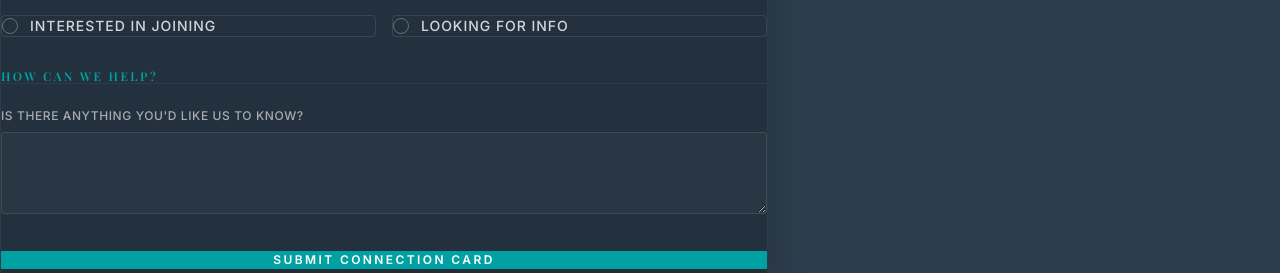
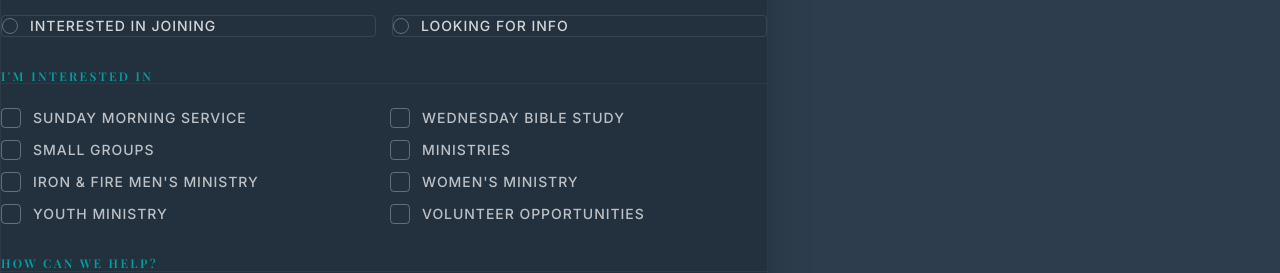
Before and after one commit to Zeldredmaxed/church-admin-web, a Next.js app: page /connect in a window 1280 px wide. Shown: the part 767-1040 px from the top of the page. Built offline with nearby package versions, Linux system fonts and the light colour scheme; grey boxes are pictures that could not be loaded.

Commit message:
feat: connect form wired to backend - adds interests checkboxes, inline success/error states, maps visitStatus to membershipStatus

```diff
--- a/src/app/connect/page.tsx
+++ b/src/app/connect/page.tsx
@@ -3,6 +3,17 @@
 import { useState, useEffect } from 'react';
 import api from '@/utils/api';
 import Link from 'next/link';
+
+const INTEREST_OPTIONS = [
+  'Sunday Morning Service',
+  'Wednesday Bible Study',
+  'Small Groups',
+  'Ministries',
+  "Iron & Fire Men's Ministry",
+  'Women\'s Ministry',
+  'Youth Ministry',
+  'Volunteer Opportunities',
+];
 
 export default function ConnectPage() {
   // Form State
@@ -11,18 +22,42 @@ export default function ConnectPage() {
   const [email, setEmail] = useState('');
   const [phone, setPhone] = useState('');
   const [visitStatus, setVisitStatus] = useState('');
+  const [interests, setInterests] = useState<string[]>([]);
   const [message, setMessage] = useState('');
   const [loading, setLoading] = useState(false);
+  const [submitted, setSubmitted] = useState(false);
+  const [submittedName, setSubmittedName] = useState('');
+  const [submitError, setSubmitError] = useState('');
 
   // Menu State
   const [menuOpen, setMenuOpen] = useState(false);
   const [navVisible, setNavVisible] = useState(true);
   const [navAtTop, setNavAtTop] = useState(true);
 
+  const toggleInterest = (interest: string) => {
+    setInterests(prev =>
+      prev.includes(interest)
+        ? prev.filter(i => i !== interest)
+        : [...prev, interest]
+    );
+  };
+
+  // Map visit status to membershipStatus
+  const mapVisitStatus = (status: string) => {
+    const map: Record<string, string> = {
+      first_time: 'visitor',
+      returning: 'regular',
+      joining: 'prospective_member',
+      info: 'visitor',
+    };
+    return map[status] || 'visitor';
+  };
+
   // Handle Form Submit
   const handleSubmit = async (e: React.FormEvent) => {
     e.preventDefault();
     setLoading(true);
+    setSubmitError('');
 
     try {
       await api.post('/users', {
@@ -30,22 +65,31 @@ export default function ConnectPage() {
         lastName,
         email,
         phone,
-        password: 'ChangeMe123', // Temporary password for connection card
-        visitStatus,
-        message,
+        password: 'NewBirth2025!', // Temporary password — user can change via app
+        membershipStatus: mapVisitStatus(visitStatus),
+        ministryInterests: interests,
+        attendanceFreq: visitStatus === 'first_time' ? 'first_time' : visitStatus === 'returning' ? 'occasional' : 'regular',
+        communicationPref: 'Email',
       });
 
-      alert('Thank you! We\'ll be in touch soon.');
-      // Reset form
+      // Success
+      setSubmittedName(firstName);
+      setSubmitted(true);
       setFirstName('');
       setLastName('');
       setEmail('');
       setPhone('');
       setVisitStatus('');
+      setInterests([]);
       setMessage('');
     } catch (error: any) {
       console.error('Submit error:', error);
-      alert('Failed to submit. Please try again.');
+      const msg = error?.response?.data?.message || '';
+      if (msg.toLowerCase().includes('unique') || msg.toLowerCase().includes('already')) {
+        setSubmitError('This email is already registered. Please use a different email or contact us directly.');
+      } else {
+        setSubmitError('Something went wrong. Please try again or call us at 317-797-3838.');
+      }
     } finally {
       setLoading(false);
     }
@@ -338,6 +382,36 @@ export default function ConnectPage() {
       {/* 2. CONNECTION FORM SECTION */}
       <section className="z-30 -mt-24 pr-6 pb-24 pl-6 relative">
         <div className="max-w-3xl mx-auto bg-navy-dark border border-white/5 shadow-2xl rounded-sm p-8 md:p-12 animate-[fadeIn_1s_ease-out_0.8s_forwards] opacity-0 translate-y-4">
+
+          {/* SUCCESS STATE */}
+          {submitted ? (
+            <div className="flex flex-col items-center text-center gap-6 py-12">
+              <div className="w-20 h-20 rounded-full bg-brand/20 border border-brand/40 flex items-center justify-center">
+                <svg xmlns="http://www.w3.org/2000/svg" className="w-10 h-10 text-brand" viewBox="0 0 24 24" fill="none" stroke="currentColor" strokeWidth="2.5" strokeLinecap="round" strokeLinejoin="round">
+                  <polyline points="20 6 9 17 4 12"></polyline>
+                </svg>
+              </div>
+              <div>
+                <h2 className="text-3xl font-playfair text-white mb-3">Thank You, {submittedName || 'Friend'}!</h2>
+                <p className="text-white/70 font-sans leading-relaxed max-w-md">
+                  Your connection card has been received. Our team will be in touch with you soon.
+                </p>
+              </div>
+              <div className="mt-4 p-4 rounded-sm border border-white/10 bg-white/5 text-left w-full max-w-sm">
+                <p className="text-xs uppercase tracking-widest text-brand mb-2 font-medium">Your App Access</p>
+                <p className="text-sm text-white/70 font-sans">
+                  An account has been created for you. Download the <strong className="text-white">New Birth PWC app</strong> and sign in with your email and the temporary password: <code className="text-brand font-mono">NewBirth2025!</code>
+                </p>
+                <p className="text-xs text-white/40 mt-2">You can change your password after logging in.</p>
+              </div>
+              <button
+                onClick={() => setSubmitted(false)}
+                className="mt-2 text-xs uppercase tracking-widest text-white/40 hover:text-brand transition-colors font-sans"
+              >
+                Submit another card
+              </button>
+            </div>
+          ) : (
           <form className="flex flex-col gap-8" onSubmit={handleSubmit}>
             {/* Personal Info */}
             <div className="flex flex-col gap-6">
@@ -478,6 +552,42 @@ export default function ConnectPage() {
               </div>
             </div>
 
+            {/* Interests */}
+            <div className="flex flex-col gap-6 pt-4">
+              <h3 className="text-xs uppercase tracking-[0.2em] text-brand font-medium border-b border-white/5 pb-2">
+                I&apos;m Interested In
+              </h3>
+              <div className="grid grid-cols-1 md:grid-cols-2 gap-3">
+                {INTEREST_OPTIONS.map((interest) => {
+                  const checked = interests.includes(interest);
+                  return (
+                    <label key={interest} className="cursor-pointer group relative flex items-center gap-3">
+                      <input
+                        type="checkbox"
+                        className="sr-only"
+                        checked={checked}
+                        onChange={() => toggleInterest(interest)}
+                      />
+                      <div
+                        className="w-5 h-5 rounded-sm border flex items-center justify-center flex-shrink-0 transition-all"
+                        style={{
+                          backgroundColor: checked ? 'var(--color-brand)' : 'transparent',
+                          borderColor: checked ? 'var(--color-brand)' : 'rgba(255,255,255,0.3)',
+                        }}
+                      >
+                        {checked && (
+                          <svg xmlns="http://www.w3.org/2000/svg" className="w-3 h-3 text-white" viewBox="0 0 24 24" fill="none" stroke="currentColor" strokeWidth="3" strokeLinecap="round" strokeLinejoin="round">
+                            <polyline points="20 6 9 17 4 12"></polyline>
+                          </svg>
+                        )}
+                      </div>
+                      <span className={`text-sm transition-colors ${checked ? 'text-white' : 'text-white/70 group-hover:text-white'}`}>{interest}</span>
+                    </label>
+                  );
+                })}
+              </div>
+            </div>
+
             {/* Message */}
             <div className="flex flex-col gap-6 pt-4">
               <h3 className="text-xs uppercase tracking-[0.2em] text-brand font-medium border-b border-white/5 pb-2">
@@ -498,6 +608,13 @@ export default function ConnectPage() {
               </div>
             </div>
 
+            {/* Error Message */}
+            {submitError && (
+              <div className="p-4 rounded-sm border border-red-500/30 bg-red-500/10 text-red-300 text-sm font-sans">
+                {submitError}
+              </div>
+            )}
+
             {/* Submit */}
             <div className="pt-6">
               <button
@@ -505,13 +622,24 @@ export default function ConnectPage() {
                 disabled={loading}
                 className="w-full btn-magnetic bg-brand py-4 text-white uppercase tracking-[0.2em] text-xs font-semibold shadow-xl hover:shadow-brand/20 transition-all border border-transparent disabled:opacity-50 disabled:cursor-not-allowed"
               >
-                <span className="relative z-10">{loading ? 'Submitting...' : 'Submit Connection Card'}</span>
+                <span className="relative z-10">
+                  {loading ? (
+                    <span className="flex items-center justify-center gap-2">
+                      <svg className="animate-spin h-4 w-4" xmlns="http://www.w3.org/2000/svg" fill="none" viewBox="0 0 24 24">
+                        <circle className="opacity-25" cx="12" cy="12" r="10" stroke="currentColor" strokeWidth="4"></circle>
+                        <path className="opacity-75" fill="currentColor" d="M4 12a8 8 0 018-8V0C5.373 0 0 5.373 0 12h4zm2 5.291A7.962 7.962 0 014 12H0c0 3.042 1.135 5.824 3 7.938l3-2.647z"></path>
+                      </svg>
+                      Submitting...
+                    </span>
+                  ) : 'Submit Connection Card'}
+                </span>
               </button>
               <p className="text-center text-white/30 text-xs mt-4 font-sans">
                 Your information is safe and will only be used to connect with you.
               </p>
             </div>
           </form>
+          )}
         </div>
       </section>
 
```
